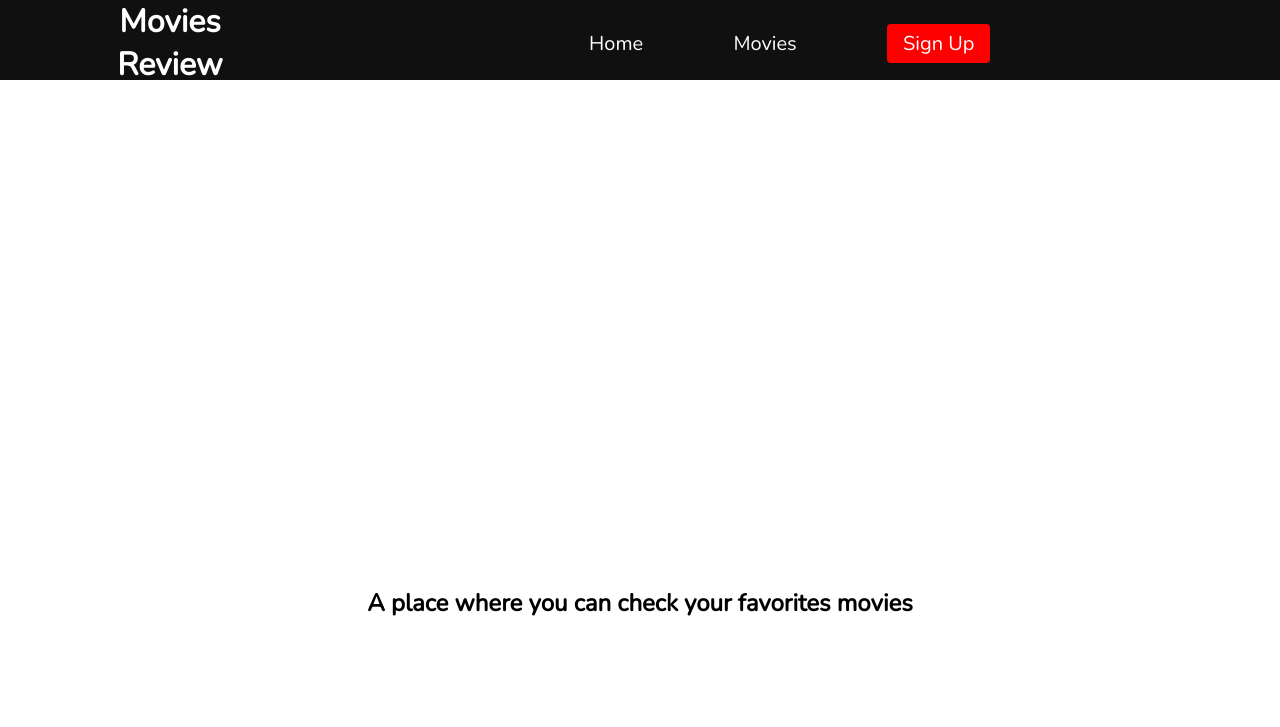
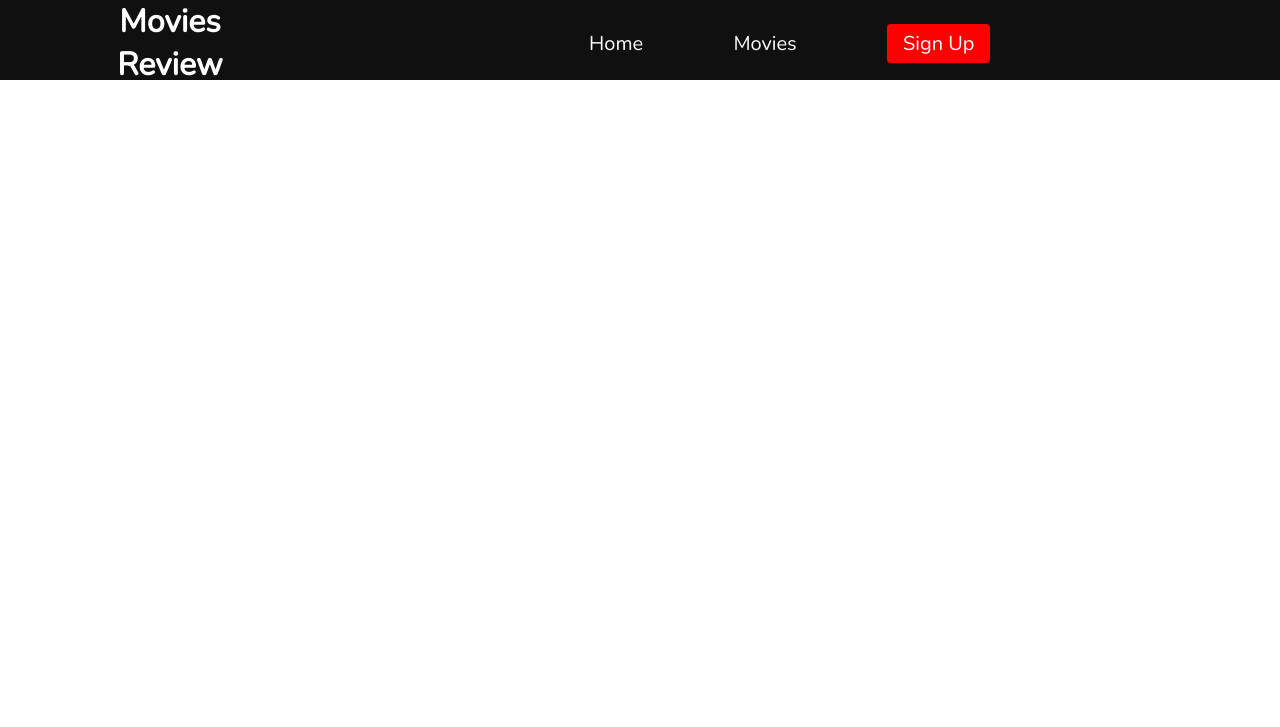
Before and after one commit to jcmarty14/movies_review, a plain HTML site: page index.html in a window 1280 px wide. Shown: the top 727 px of the page. Drawn offline with nearby package versions, Linux system fonts and the light colour scheme.

Commit message:
Update style.css

```diff
--- a/style.css
+++ b/style.css
@@ -29,6 +29,12 @@
     cursor: default;
 }
 
+.text h2{
+    font-size: 30px;
+    color: white;
+    cursor: default;
+}
+
 .back_video {
     position: absolute;
     right: 0;
```
